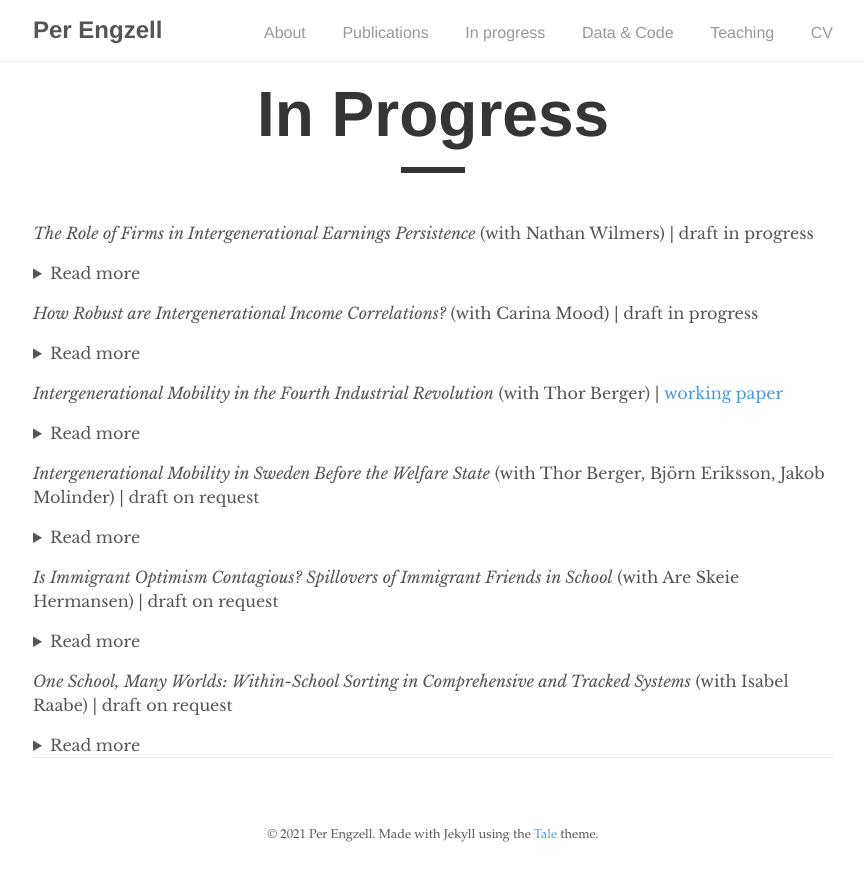
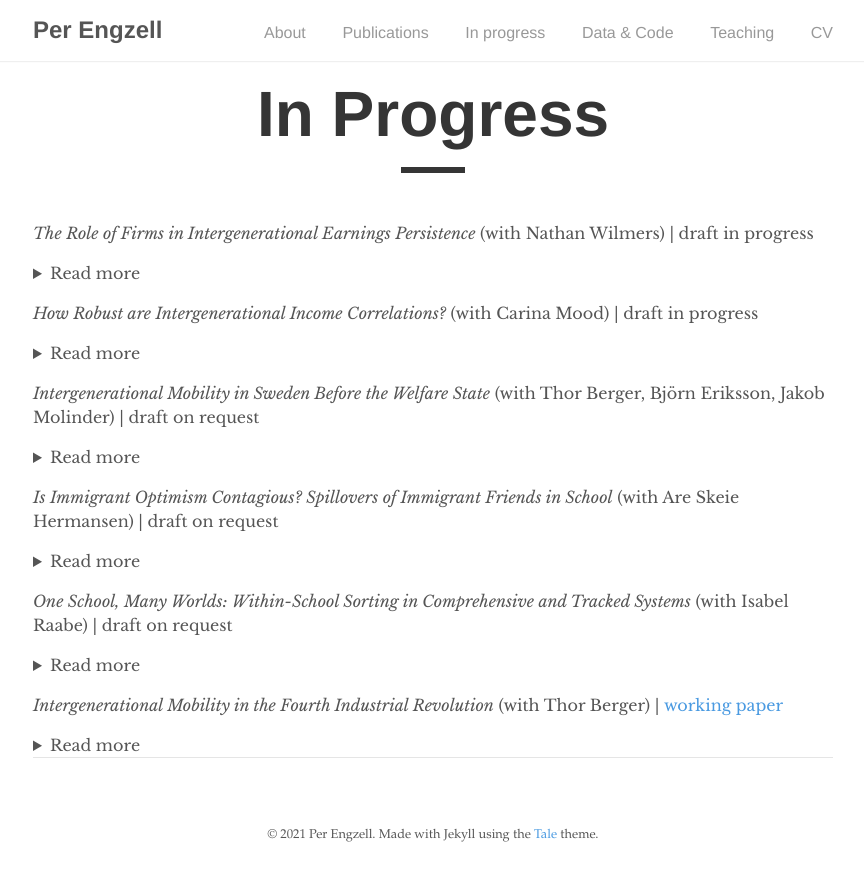
Before and after one commit to pengzell/pengzell.github.io, a Jekyll site: the page built from _pages/inprogress.md, in a window 1280 px wide. Shown: the top 881 px of the page, without its empty margins (207-1071 px from the left). Built offline with Jekyll 4.4.1, drawn with Linux system fonts in a browser that asks for light colours; some of the changed text lies outside the part shown.

Commit message:
Update inprogress.md

```diff
--- a/_pages/inprogress.md
+++ b/_pages/inprogress.md
@@ -15,13 +15,6 @@ permalink: /inprogress/
 <details>
 <summary>Read more</summary>
 Recent work highlights how "researcher degrees of freedom" – undisclosed flexibility in research design – can give rise to varying results. The study of income mobility is no exception, with decisions ranging over income concept, unit of observation, functional form, treatment of outliers, etc. Using Swedish data on the population of children born 1960–1976, we exhaust a model space of several hundred thousands specifications to answer three questions. What is the range of reasonable estimates? Which specification fits data best? How sensitive are estimated trends? Linear correlations fit better than rank correlations, while log-log correlations (and hence, elasticities) fit poorly and behave erratically over time. Even with more robust measures of association, different income definitions follow opposing trends: increasing persistence in family income and women's earnings, flat or decreasing in men's earnings.
-</details>
-
-*Intergenerational Mobility in the Fourth Industrial Revolution* (with Thor Berger)
-| [working paper](https://osf.io/preprints/socarxiv/zcax3/)
-<details>
-<summary>Read more</summary>
-The maturation of industrial society has long been seen as an engine of occupational upgrading and opportunity. Following the rise of the factory, the assembly line, and the office computer, some claim that we are now entering a fourth industrial revolution where autonomous systems are transforming the nature of work. What are the consequences of this transformation for intergenerational income mobility? Examining variation across 722 U.S. labor markets, we find that intergenerational persistence is higher in areas heavily exposed to industrial automation. These effects are rooted in childhood experiences and concentrated among men from disadvantaged homes. Unequal labor relations appear to exacerbate the association, while affordable access to college ameliorates it. The received view of industrial change as an engine of mobility should be revised to consider the institutional context of automation.
 </details>
 
 *Intergenerational Mobility in Sweden Before the Welfare State* (with Thor Berger, Björn Eriksson, Jakob Molinder)
@@ -43,3 +36,10 @@ Is academic achievement affected by the presence of immigrant peers? Previous wo
 <details>
 <summary>Read more</summary>
 Why do inequalities in learning persist, even in relatively egalitarian school systems? We examine within-school ability sorting with classroom data on friendship networks in 480 European secondary schools. We contrast comprehensive (England, Sweden) and tracked systems (Germany, Netherlands) and ask how they shape sorting at the level of a) schools, b) classrooms, and c) friendships. Between-school variance in test scores is lower in comprehensive systems. However, this is counterbalanced by greater sorting within schools: between classrooms and, especially, friendship networks. Still, comprehensive schools create more equal environments for two reasons. First, the difference in sorting between schools is larger than that in sorting within schools. Second, the latter is less related to social and ethnic background. These findings help explain both why comprehensive schools equalize outcomes, and how substantial inequality can nevertheless remain. </details>
+
+*Intergenerational Mobility in the Fourth Industrial Revolution* (with Thor Berger)
+| [working paper](https://osf.io/preprints/socarxiv/zcax3/)
+<details>
+<summary>Read more</summary>
+The maturation of industrial society has long been seen as an engine of occupational upgrading and opportunity. Following the rise of the factory, the assembly line, and the office computer, some claim that we are now entering a fourth industrial revolution where autonomous systems are transforming the nature of work. What are the consequences of this transformation for intergenerational income mobility? Examining variation across 722 U.S. labor markets, we find that intergenerational persistence is higher in areas heavily exposed to industrial automation. These effects are rooted in childhood experiences and concentrated among men from disadvantaged homes. Unequal labor relations appear to exacerbate the association, while affordable access to college ameliorates it. The received view of industrial change as an engine of mobility should be revised to consider the institutional context of automation.
+</details>
```
